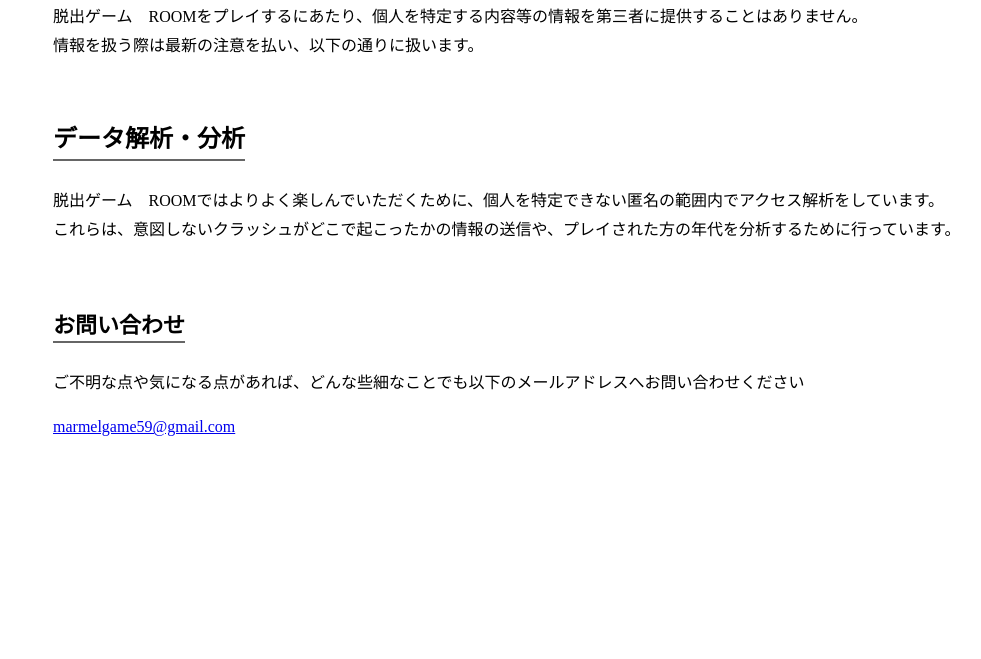
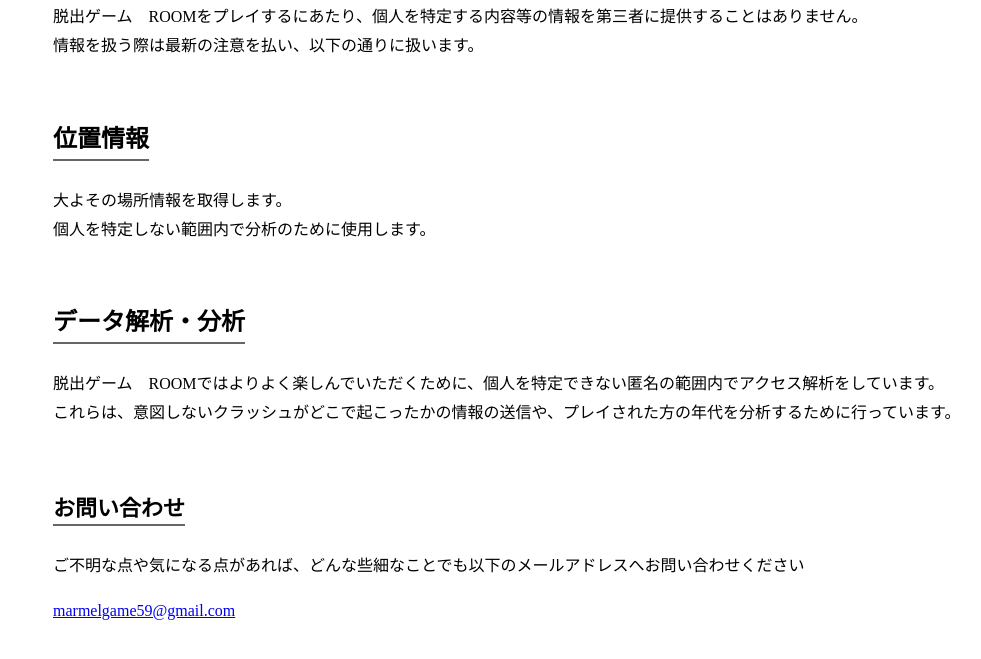
Before and after one commit to marmelooon/escapegame, a plain HTML site: page index.html in a window 1280 px wide. Shown: the part 81-740 px from the top of the page, without its empty margins (5-986 px from the left). Drawn offline with Linux system fonts and the light colour scheme.

Commit message:
Update index.html

```diff
--- a/index.html
+++ b/index.html
@@ -9,6 +9,12 @@
         <h1>プライバシーポリシー</h1>
         <div class="sentence">
             <p>脱出ゲーム　ROOMをプレイするにあたり、個人を特定する内容等の情報を第三者に提供することはありません。<br>情報を扱う際は最新の注意を払い、以下の通りに扱います。</p>
+        </div>
+
+        <h2>位置情報</h2>
+        <div class="sentence">
+            <p>大よその場所情報を取得します。
+            <br>個人を特定しない範囲内で分析のために使用します。</p>
         </div>
 
         <h2>データ解析・分析</h2>
```
